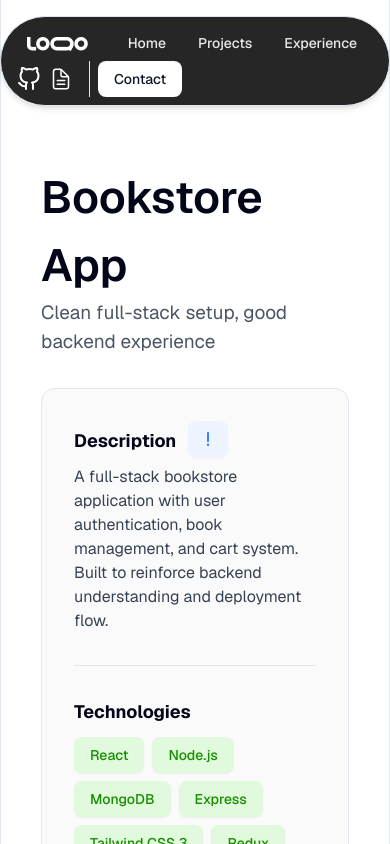
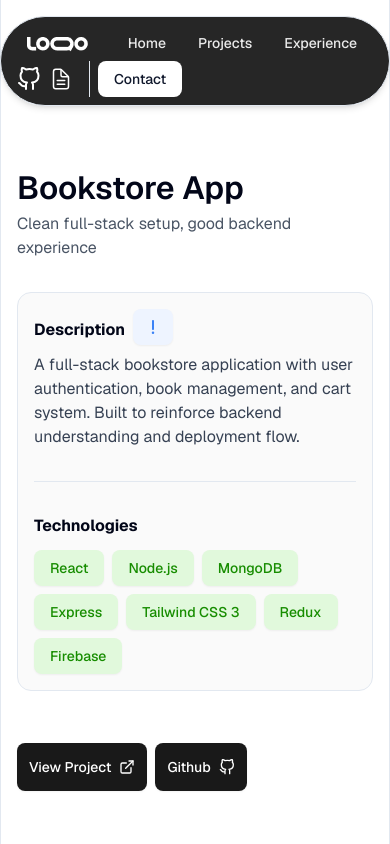
Before and after one commit to SteeveSticks/my-portfolio, a Next.js app: page /project/bookstore-app in a window 390 px wide. Shown: the top 844 px of the page. Built offline with nearby package versions, Linux system fonts and the light colour scheme.

Commit message:
single project 0.2

```diff
--- a/src/app/project/[slug]/page.tsx
+++ b/src/app/project/[slug]/page.tsx
@@ -21,18 +21,20 @@ const ProjectPage = async ({ params }: { params: { slug: string } }) => {
   if (!project) return notFound();
 
   return (
-    <div className="py-3 px-10">
-      <div className="min-h-screen mt-30 text-wrap">
-        <div className="">
-          <h2 className="font-semibold text-[45px]">{project.name}</h2>
-          <p className="flex-grow text-gray-600 text-[19px] mt-0">
+    <div className="py-3 px-4 sm:px-6 md:px-10">
+      <div className="mt-30 text-wrap">
+        <div>
+          <h2 className="font-semibold text-[32px] sm:text-[38px] md:text-[45px]">
+            {project.name}
+          </h2>
+          <p className="flex-grow text-gray-600 text-[16px] sm:text-[18px] md:text-[19px] mt-0">
             {project.show}
           </p>
         </div>
 
-        <div className="mt-8 rounded-xl border p-8 bg-[#FAFAFA]">
-          <span className="font-bold text-[18px]">
-            Description{" "}
+        <div className="mt-8 rounded-xl border p-4 sm:p-6 md:p-8 bg-[#FAFAFA]">
+          <span className="font-bold text-[16px] sm:text-[17px] md:text-[18px]">
+            Description
             <Button className="bg-[#EEF4FF] text-[#3B82F6] ml-2">
               <FaExclamation />
               {project?.work}
@@ -45,7 +47,9 @@ const ProjectPage = async ({ params }: { params: { slug: string } }) => {
           <hr className="mt-8 mb-8" />
 
           <div>
-            <span className="font-bold text-[18px]">Technologies</span>
+            <span className="font-bold text-[16px] sm:text-[17px] md:text-[18px]">
+              Technologies
+            </span>
             <ul className="flex flex-wrap gap-2 mt-3">
               {project.lang.map((tech) => (
                 <li key={tech}>
@@ -78,7 +82,7 @@ const ProjectPage = async ({ params }: { params: { slug: string } }) => {
             alt={project.name}
             width={900}
             height={900}
-            className="rounded-sm"
+            className="rounded-sm w-full h-auto"
           />
         </div>
       </div>
```
